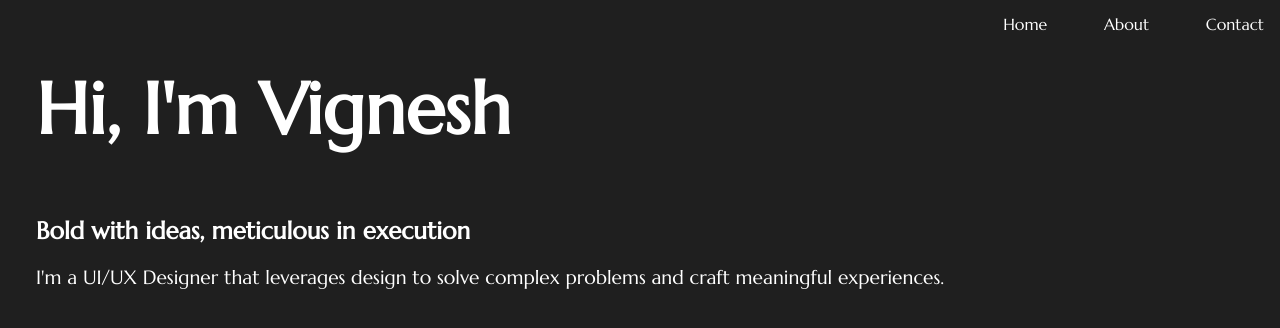
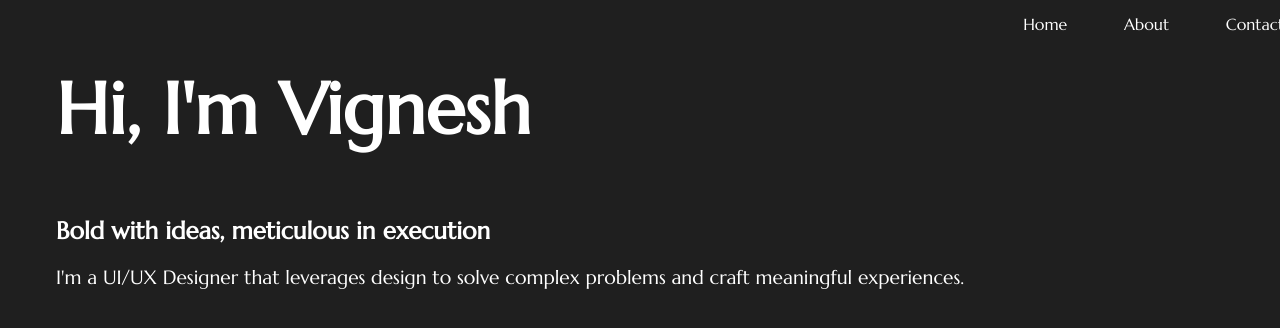
Before and after one commit to Vig25nesh/web-development-project, a plain HTML site: page index.html in a window 1280 px wide. Shown: the top 328 px of the page. Drawn offline with Linux system fonts and the light colour scheme.

Commit message:
Adjusting margins with more left padding

```diff
--- a/style.css
+++ b/style.css
@@ -2,7 +2,7 @@
 
 body {
     font-family: 'Marcellus', serif;
-    margin: 0 20px;
+    margin: 0 40px;
     padding: 0;
     background-color: #1f1f1f; /* Set dark background color */
     color: #fff; /* Set text color to white */
```
